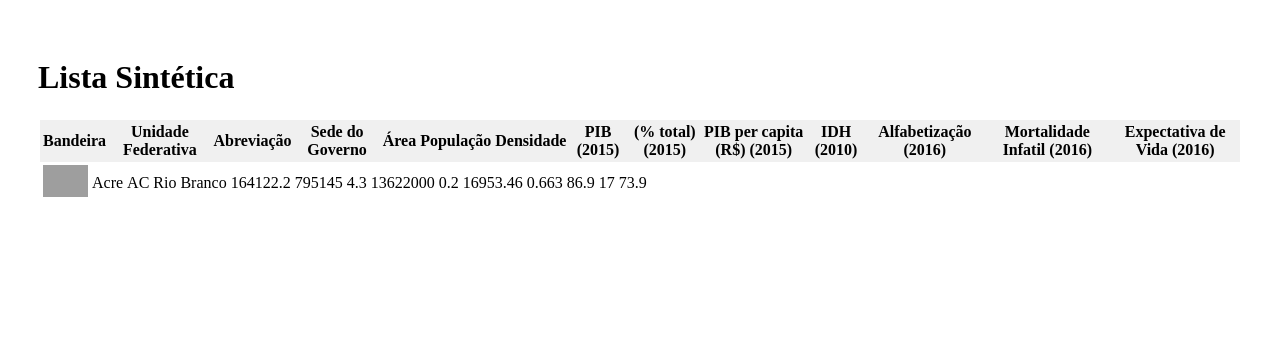
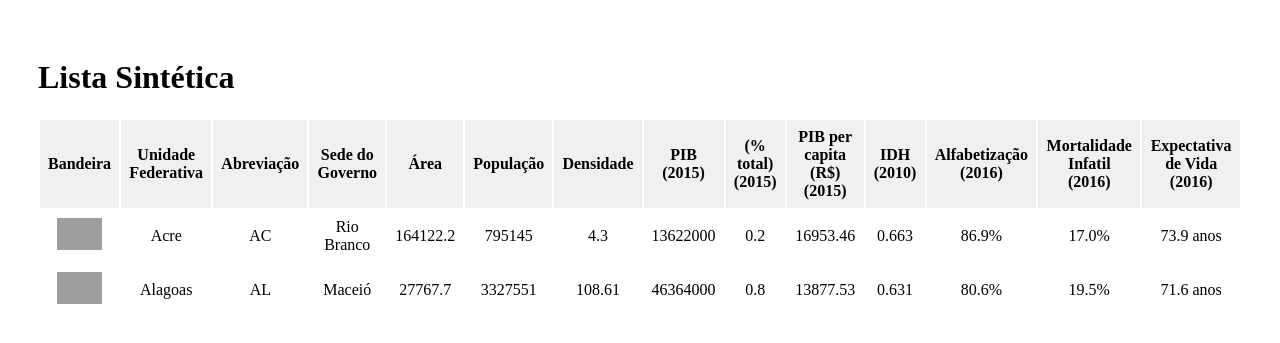
Before and after one commit to dougbadaro/synthetic-list-uf, a PHP site: page / in a window 1280 px wide. Shown: the top 343 px of the page. Run offline with PHP 8.4, Linux system fonts and the light colour scheme; grey boxes are pictures that could not be loaded.

Commit message:
fix foreach structure

```diff
--- a/index.php
+++ b/index.php
@@ -5,6 +5,12 @@
   <meta charset="UTF-8">
   <meta name="viewport" content="width=device-width, initial-scale=1.0">
   <title>Synthetic List UF's</title>
+  <style>
+    th,
+    td {
+      padding: 8px;
+      text-align: center;
+    }
   </style>
 </head>
 
@@ -23,16 +29,48 @@
       "(% total) (2015)" => 0.2,
       "PIB per capita (R$) (2015)" => 16953.46,
       "IDH (2010)" => 0.663,
-      "Alfabetização (2016)" => 86.9,
-      "Mortalidade Infatil (2016)" => 17.0,
-      "Expectativa de Vida (2016)" => 73.9
-    )
+      "Alfabetização (2016)" => "86.9%",
+      "Mortalidade Infatil (2016)" => "17.0%",
+      "Expectativa de Vida (2016)" => "73.9 anos"
+    ),
+    "Alagoas" => array(
+      "Bandeira" => "https://upload.wikimedia.org/wikipedia/commons/8/88/Bandeira_de_Alagoas.svg",
+      "Unidade Federativa" => "Alagoas",
+      "Abreviação" => "AL",
+      "Sede do Governo" => "Maceió",
+      "Área" => 27767.7,
+      "População" => 3327551,
+      "Densidade" => 108.61,
+      "PIB (2015)" => 46364000,
+      "(% total) (2015)" => 0.8,
+      "PIB per capita (R$) (2015)" => 13877.53,
+      "IDH (2010)" => 0.631,
+      "Alfabetização (2016)" => "80.6%",
+      "Mortalidade Infatil (2016)" => "19.5%",
+      "Expectativa de Vida (2016)" => "71.6 anos"
+    ),
+    // "Acre" => array(
+    //   "Bandeira" => "https://upload.wikimedia.org/wikipedia/commons/0/0c/Bandeira_do_Amap%C3%A1.svg",
+    //   "Unidade Federativa" => "Acre",
+    //   "Abreviação" => "AC",
+    //   "Sede do Governo" => "Rio Branco",
+    //   "Área" => 164122.2,
+    //   "População" => 795145,
+    //   "Densidade" => 4.30,
+    //   "PIB (2015)" => 13622000,
+    //   "(% total) (2015)" => 0.2,
+    //   "PIB per capita (R$) (2015)" => 16953.46,
+    //   "IDH (2010)" => 0.663,
+    //   "Alfabetização (2016)" => 86.9,
+    //   "Mortalidade Infatil (2016)" => 17.0,
+    //   "Expectativa de Vida (2016)" => 73.9
+    // ),
   );
   ?>
 
   <h1>Lista Sintética</h1>
   <table>
-    <thead style="display: flex; background-color: #f0f0f0">
+    <thead style="background-color: #f0f0f0">
       <?php
       foreach ($syntheticlist as $keylist => $valuelist) {
         echo "<tr>";
@@ -40,10 +78,11 @@
           echo "<th>$key</th>";
         }
         echo "</tr>";
+        break;
       }
       ?>
     </thead>
-    <tbody style="display: flex;">
+    <tbody>
       <?php
       foreach ($syntheticlist as $keylist => $valuelist) {
         echo "<tr>";
```
